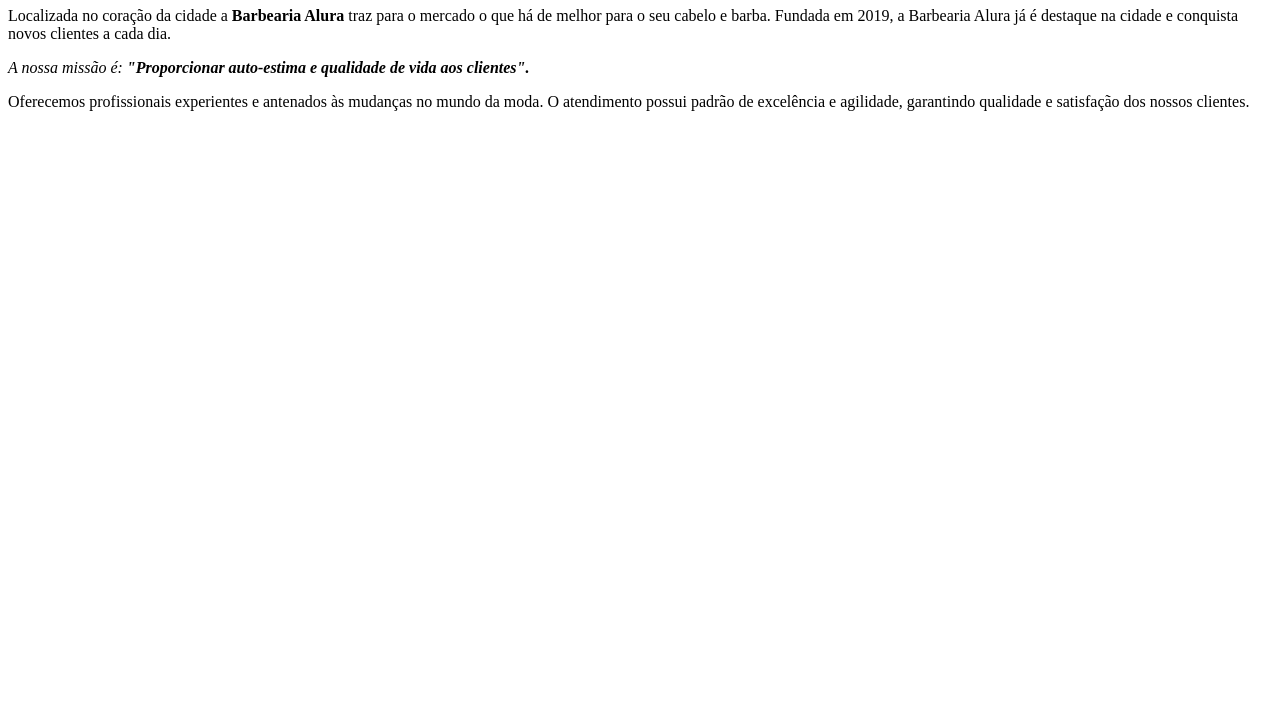
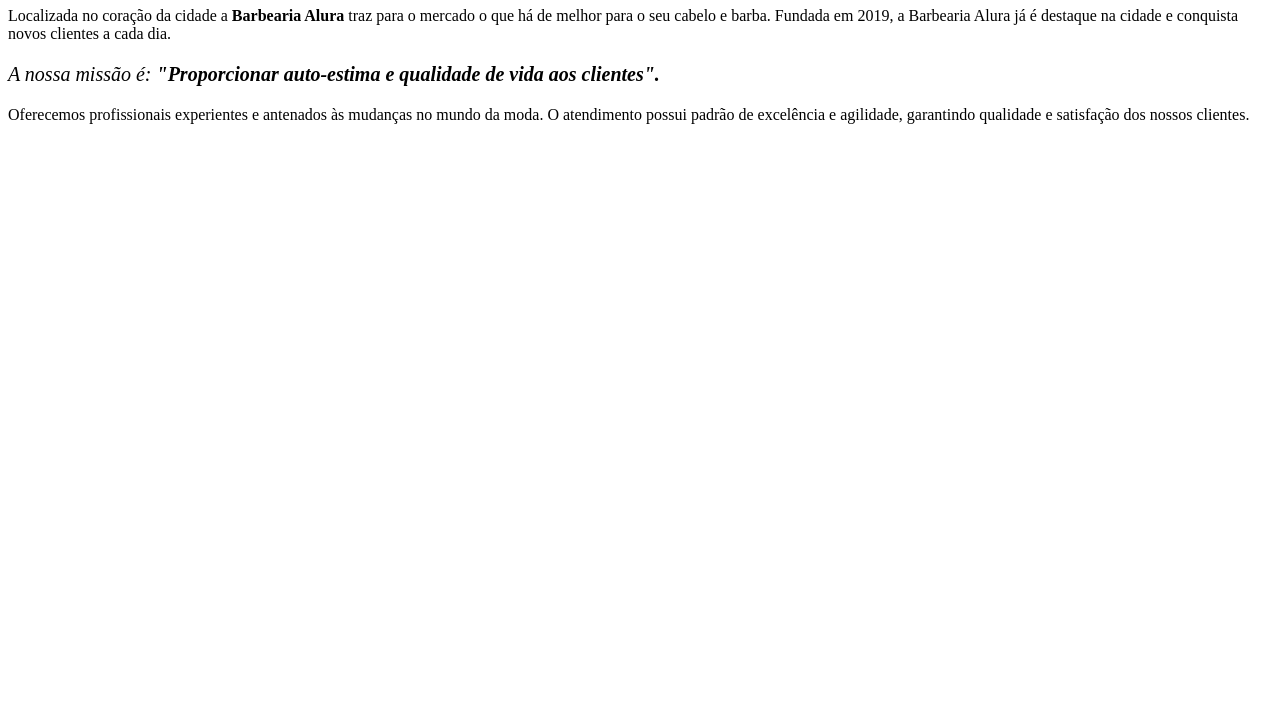
Before and after one commit to samuelrigo/Web-Study, a plain HTML site: page index.html in a window 1280 px wide. Shown: the part 73-800 px from the top of the page. Drawn offline with Linux system fonts and the light colour scheme.

Commit message:
Começando com CSS

```diff
--- a/index.html
+++ b/index.html
@@ -1,7 +1,7 @@
 <!DOCTYPE html>
 <html lang="pt-br">
   <head>
-    <meta charset="UTF-8" />
+    <meta charset="UTF-8">
     <title>Barbearia Alura</title>
     <h1>Sobre a Barbearia Alura</h1>
   </head>
@@ -14,7 +14,7 @@
       clientes a cada dia.
     </p>
 
-    <p>
+    <p style="font-size: 20px;">
       <em>
         A nossa missão é:
         <strong>
```
